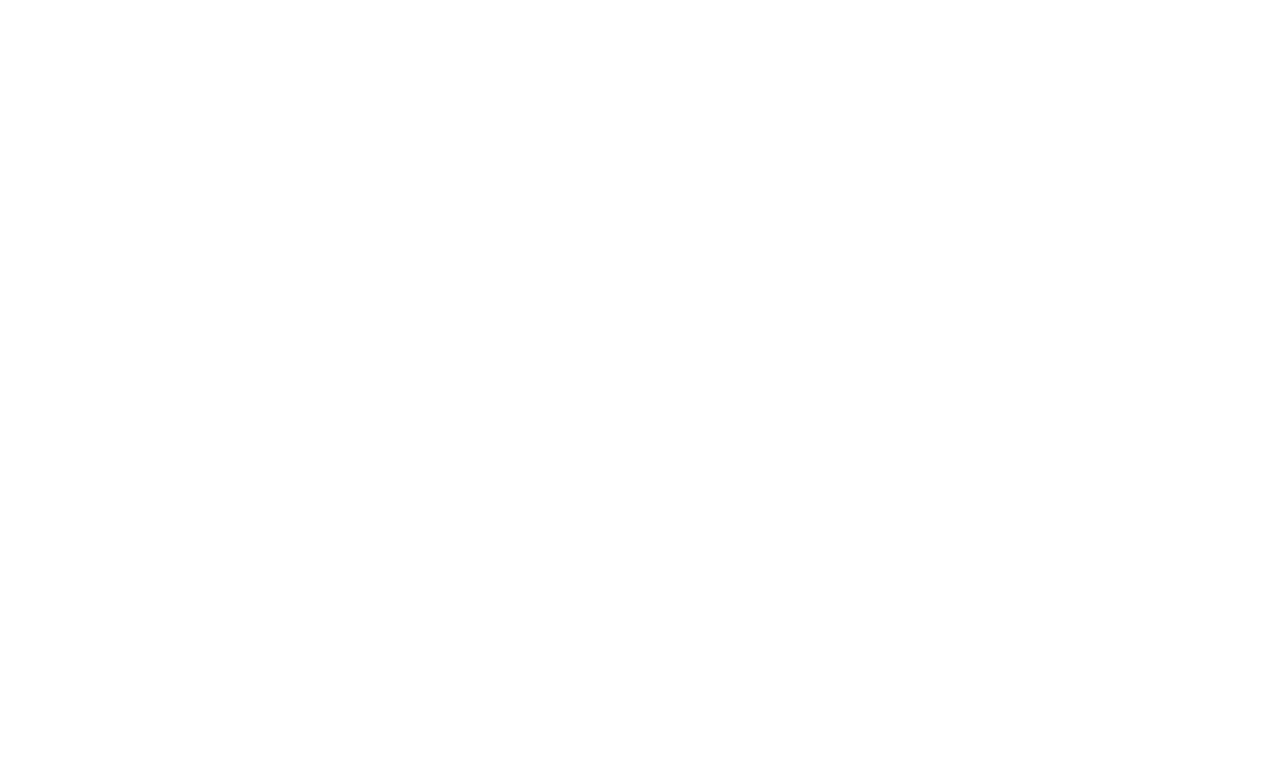
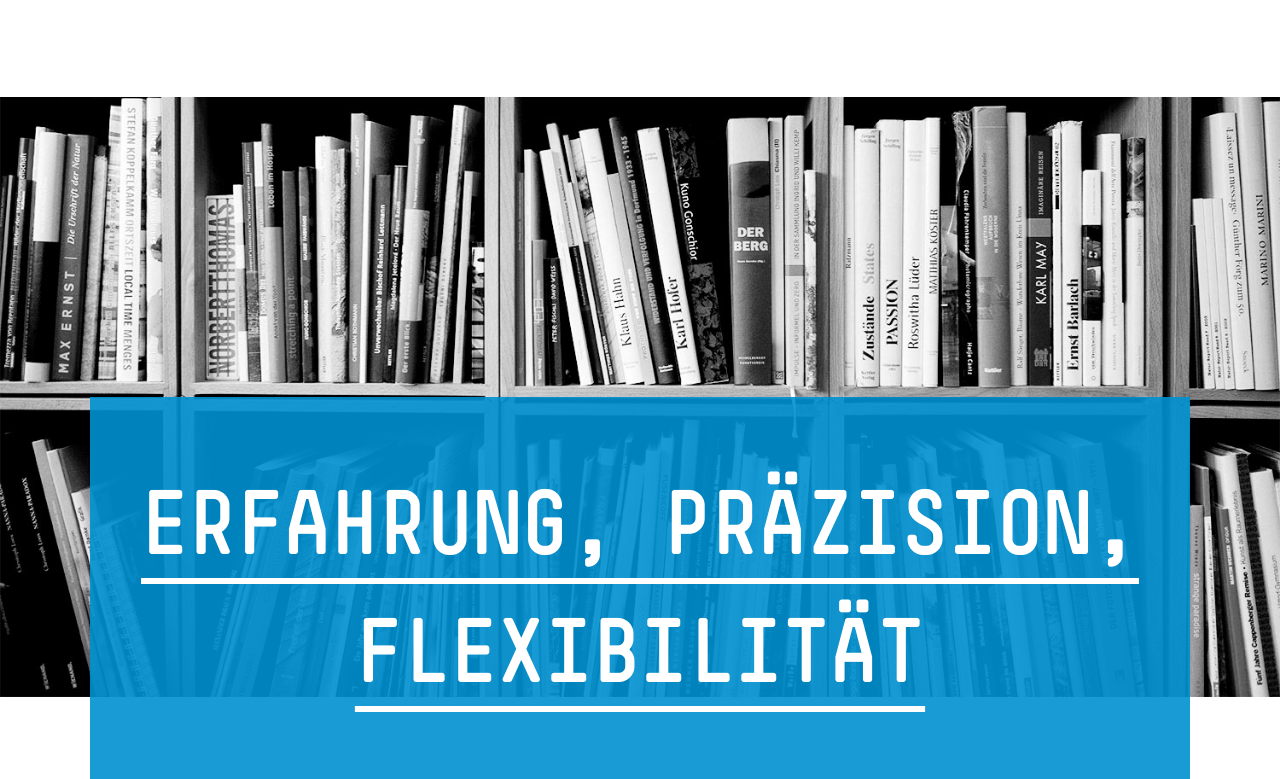
Before and after one commit to maksmuehlbauer/print-kettler, an Angular app: page / in a window 1280 px wide. Shown: the part 2000-2779 px from the top of the page. Before the commit the page ends 2057 px from the top, so only its background shows below. Built offline with nearby package versions, Linux system fonts and the light colour scheme.

Commit message:
include expirience

```diff
--- /dev/null
+++ b/src/app/main-container/expierience/expierience.component.html
@@ -0,0 +1,15 @@
+<div class="img-container">
+    <div class="flex-center">
+        <div class="desk-max-width">
+            <div class="main-content-box">
+                <div class="txt-align">
+                    <h1>Erfahrung, Präzision,<br> Flexibilität</h1>
+                </div>
+
+                <p class="f-size-36">Mit modernster Technik und der<br>
+                    Erfahrung aus über 90 Jahren sorgen wir<br>
+                    für brillante Ergebnisse.</p>
+            </div>
+        </div>
+    </div>
+</div>
--- /dev/null
+++ b/src/app/main-container/expierience/expierience.component.scss
@@ -0,0 +1,39 @@
+@import './../../../styles.scss';
+
+
+.img-container {
+    height: 600px;
+    background-image: url("./../../../assets/img/exp-background.jpg");
+    background-size: 100%;
+    background-repeat: no-repeat;
+    background-attachment: fixed;
+    background-position: bottom;
+}
+
+.main-content-box {
+    @include display();
+    flex-direction: column;
+    background-color: $color-blue-transparancy;
+    // width: 100%;
+    color: $color-white;
+    margin-top: 300px;
+    position: relative;
+    margin-left: -40px;
+    margin-right: -40px;
+}
+
+h1 {
+    line-height: 128px;
+}
+
+p {
+    font-weight: 400;
+    line-height: 52px;
+    margin-top: 0;
+    margin-bottom: 80px;
+}
+
+.txt-align {
+    text-align: center;
+    // @include display()
+}
--- a/src/app/main-container/main-container.component.html
+++ b/src/app/main-container/main-container.component.html
@@ -2,3 +2,4 @@
 <app-landing></app-landing>
 <app-news></app-news>
 <app-offerings></app-offerings>
+<app-expierience></app-expierience>
--- a/src/app/main-container/main-container.component.ts
+++ b/src/app/main-container/main-container.component.ts
@@ -3,11 +3,12 @@
 import { LandingComponent } from "./landing/landing.component";
 import { NewsComponent } from "./news/news.component";
 import { OfferingsComponent } from "./offerings/offerings.component";
+import { ExpierienceComponent } from "./expierience/expierience.component";
 
 @Component({
   selector: 'app-main-container',
   standalone: true,
-  imports: [HeaderComponent, LandingComponent, NewsComponent, OfferingsComponent],
+  imports: [HeaderComponent, LandingComponent, NewsComponent, OfferingsComponent, ExpierienceComponent],
   templateUrl: './main-container.component.html',
   styleUrl: './main-container.component.scss'
 })
--- a/src/app/main-container/news/news.component.scss
+++ b/src/app/main-container/news/news.component.scss
@@ -1,11 +1,8 @@
 @import './../../../styles.scss';
 
-:host {
-    margin-bottom: 200px;
-}
 
 .main-content-box {
-    margin-bottom: 200px;
+    margin-bottom: 240px;
 }
 
 .news-title {
```
Also changed, not shown: src/app/main-container/expierience/expierience.component.ts (added, +12 -0 lines), src/assets/img/exp-background.jpg (added), 1 other file (tests, documents, lock files or other folders).
